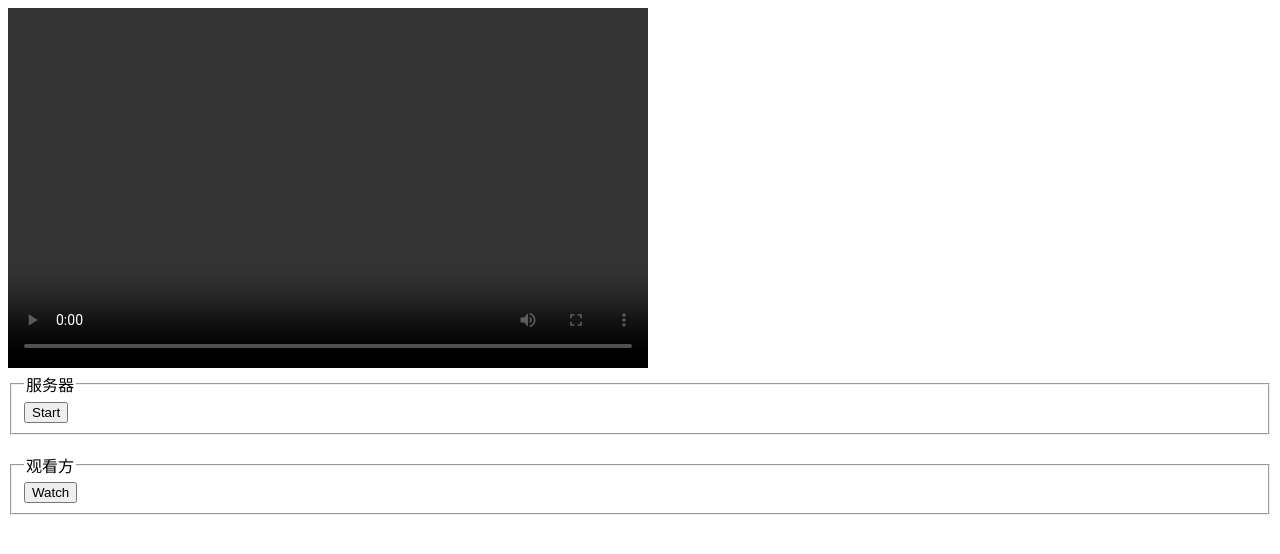
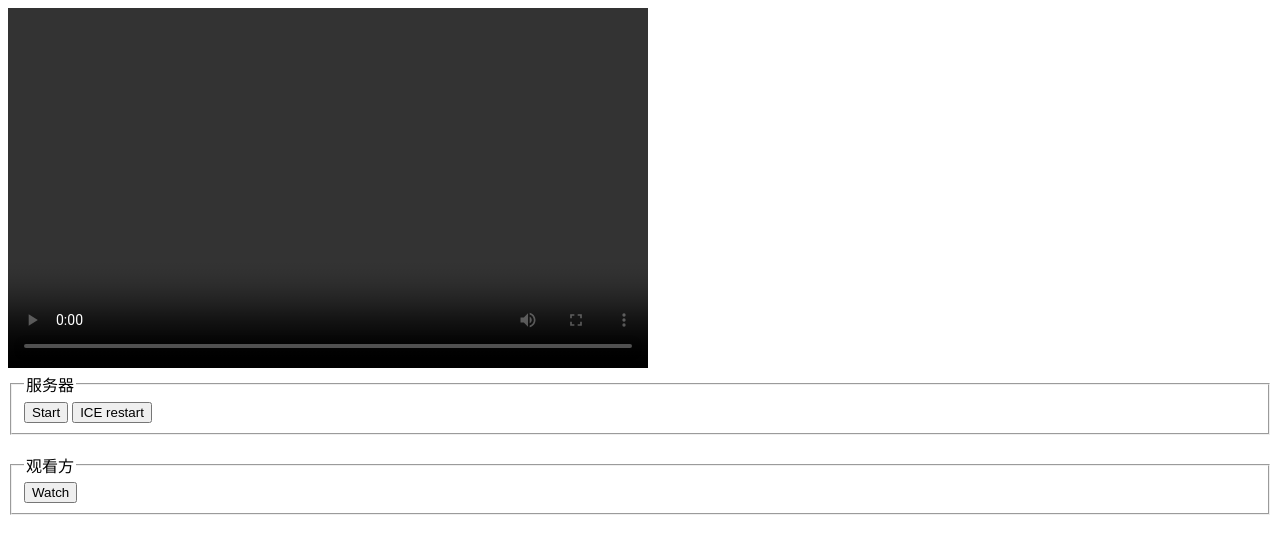
Before and after one commit to Nirvana-cn/Live-platform, a website: page demo/demo-ice-restart/index.html in a window 1280 px wide. Drawn offline with Linux system fonts and the light colour scheme.

Commit message:
update ice restart index.html

```diff
--- a/demo/demo-ice-restart/index.html
+++ b/demo/demo-ice-restart/index.html
@@ -10,6 +10,7 @@
     <fieldset>
         <legend>服务器</legend>
         <button id="start" onclick="startPeer()">Start</button>
+        <button id="restart" onclick="restart()">ICE restart</button>
     </fieldset>
     <br>
     <fieldset>
@@ -60,32 +61,12 @@
                 }
             }
             pc1.onsignalingstatechange = function (event) {
-                /** signalingState value
-                 * 1. "stable"
-                 * 2. "have-local-offer"
-                 * 3. "have-remote-offer"
-                 * 4. "have-local-pranswer"
-                 * 5. "have-remote-pranswer"
-                 * */
                 console.log('pc1\'s signalingState = ', pc1.signalingState)
             }
             pc1.onconnectionstatechange = function (event) {
-                /** connectionState value
-                 * 1. "new"
-                 * 2. "connecting"
-                 * 3. "connected"
-                 * 4. "disconnected"
-                 * 5. "failed"
-                 * 6. "closed"
-                 * */
                 console.log('pc1\'s connectionState = ', pc1.connectionState)
             }
             pc1.onicegatheringstatechange = function (event) {
-                /** iceGatheringState value
-                 * 1. "new"
-                 * 2. "gathering"
-                 * 3. "complete"
-                 * */
                 console.log('pc1\'s iceGatheringState = ', pc1.iceGatheringState)
             }
             pc1.oniceconnectionstatechange = function (event) {
@@ -99,7 +80,7 @@
                  * 7. "closed"
                  * */
                 console.log('pc1\'s iceConnectionState = ', pc1.iceConnectionState)
-                if(pc1.iceConnectionState === 'failed'){
+                if (pc1.iceConnectionState === 'failed') {
                     pc1_createOffer({iceRestart: true})
                 }
             }
@@ -171,6 +152,10 @@
 
     function sendInfo(info) {
         ws.send(JSON.stringify(info))
+    }
+
+    function restart() {
+        pc1_createOffer({iceRestart: true})
     }
 
     method.set('offer', function (target, data) {
```
